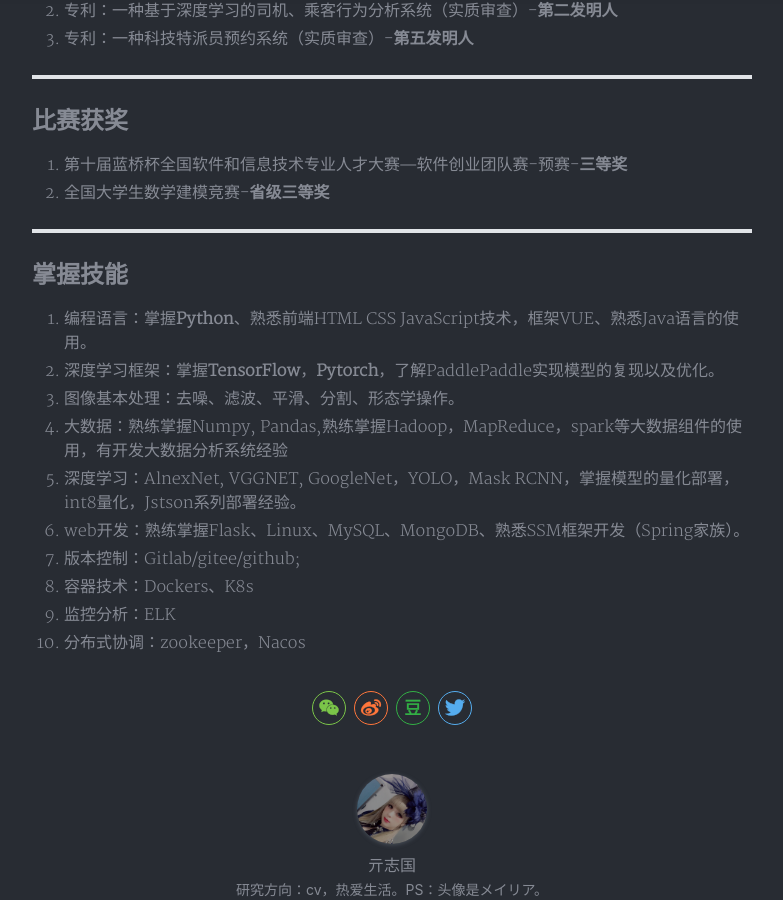
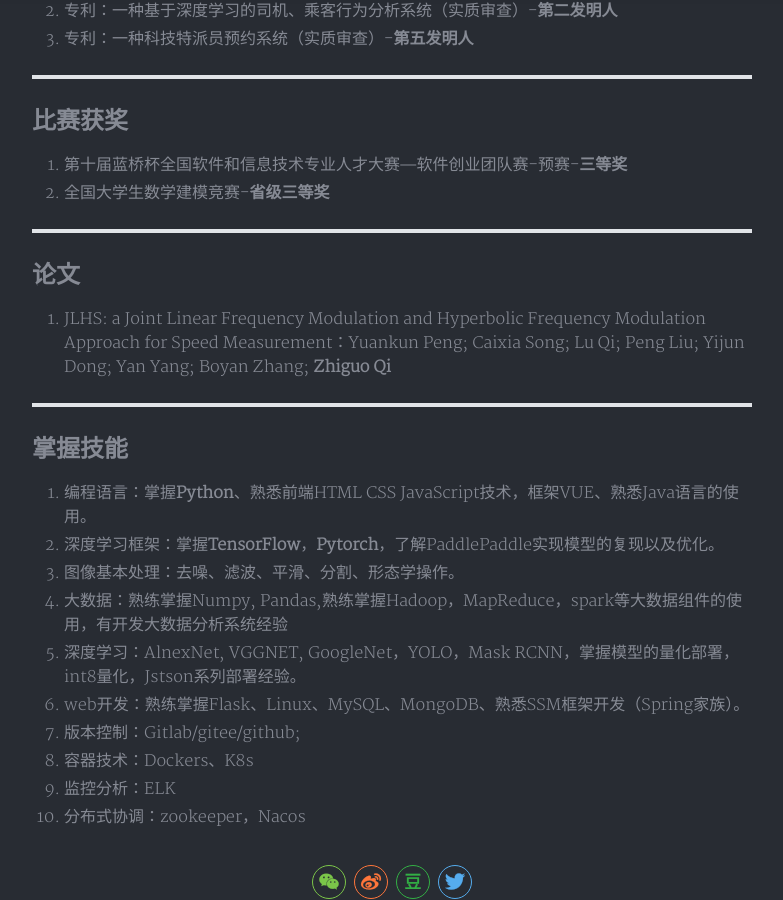
Before and after one commit to Qzgfather/Qzgfather.github.io, a Jekyll site: the page built from _posts/2020-01-09-hello.md, in a window 1280 px wide and 900 px high, scrolled down 1551 px. Shown: the whole window, without its empty margins (248-1031 px from the left). Built offline with Jekyll 4.4.1, drawn with Linux system fonts in a browser that asks for light colours; nearby versions of some CDN libraries; a style sheet for code colours, icons or effects is not loaded.

Commit message:
Update 2020-01-09-hello.md

```diff
--- a/_posts/2020-01-09-hello.md
+++ b/_posts/2020-01-09-hello.md
@@ -62,6 +62,11 @@
 
 ---
 
+## 论文
+1. JLHS: a Joint Linear Frequency Modulation and Hyperbolic Frequency Modulation Approach for Speed Measurement：Yuankun Peng; Caixia Song; Lu Qi; Peng Liu; Yijun Dong; Yan Yang; Boyan Zhang; **Zhiguo Qi**
+
+---
+
 ## 掌握技能
 
 1. 编程语言：掌握**Python**、熟悉前端HTML CSS JavaScript技术，框架VUE、熟悉Java语言的使用。
```
